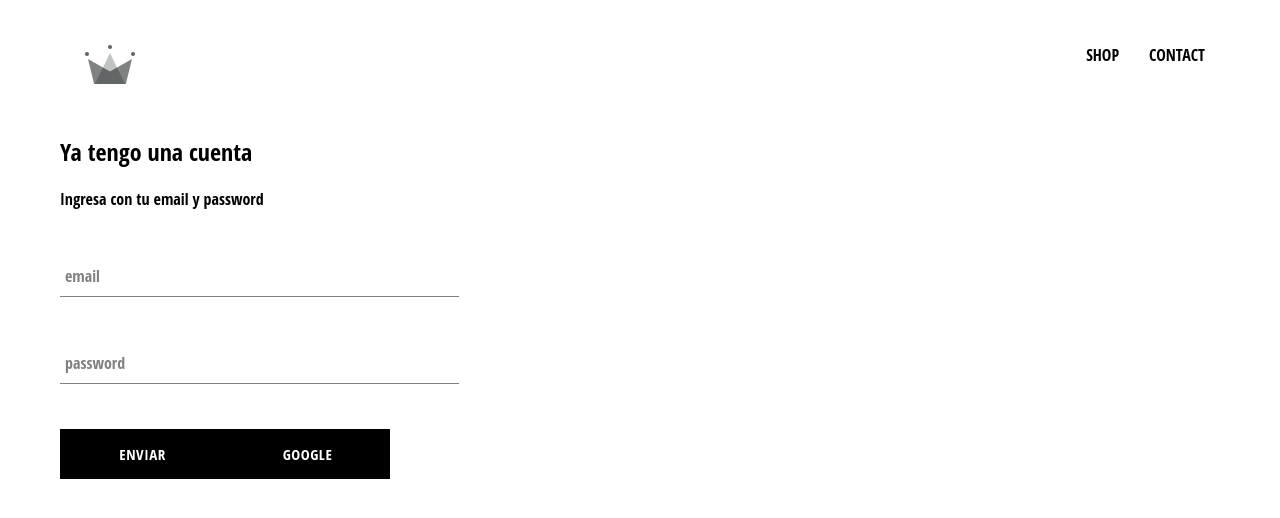
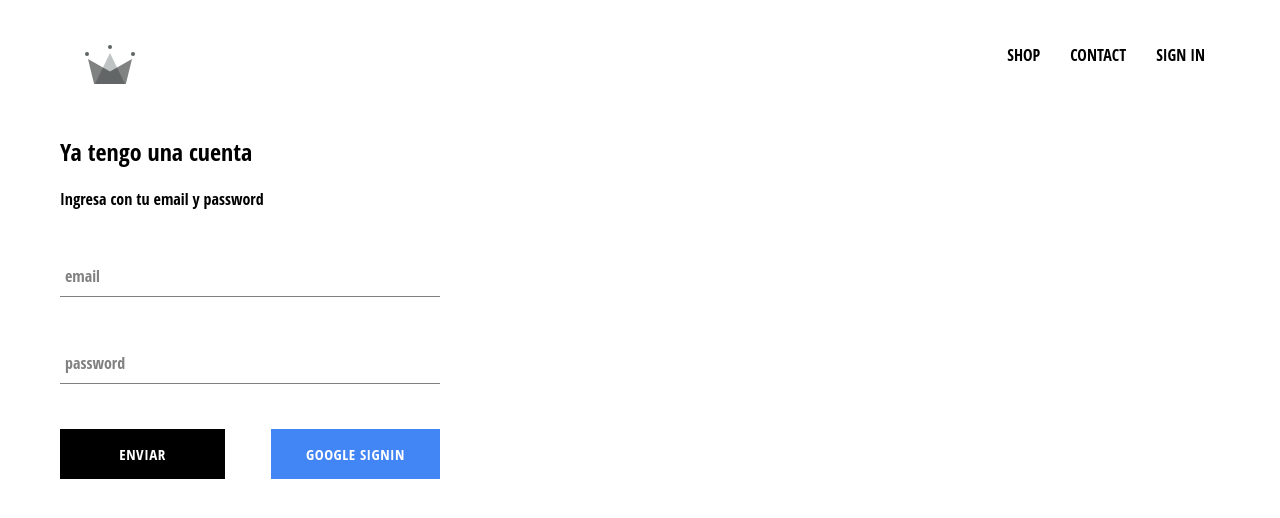
Before and after one commit to NaFrust/E-Commerce, a React (Create React App) app: page /signin in a window 1280 px wide. Shown: the top 518 px of the page. Built offline with nearby package versions, Linux system fonts and the light colour scheme; no server answers; the HTML template or start-up script is replaced by a standard one.

Commit message:
Se integro firebase, se modifico signin page

```diff
--- a/src/App.css
+++ b/src/App.css
@@ -7,3 +7,7 @@
     text-decoration: none;
     color: black;
 }
+
+*{
+    box-sizing: border-box;
+}
--- a/src/App.js
+++ b/src/App.js
@@ -36,7 +36,7 @@
   render() {
       return (
         <div>
-          <Header/>
+          <Header currentUser={this.state.currentUser}/>
           <Switch>
             <Route exact path='/' component={HomePage}/>
             <Route path='/shop' component={ShopPage}/>
--- a/src/components/custom-button/custom-button.component.jsx
+++ b/src/components/custom-button/custom-button.component.jsx
@@ -1,8 +1,8 @@
 import React from 'react';
 import './custom-button.style.scss'
 
-const CustomButton = ({children, ...otherProps})  => (
-    <button className='custom-button' {...otherProps}>
+const CustomButton = ({children, isGoogleSignIn,...otherProps})  => (
+    <button className={`${isGoogleSignIn ? 'google-sign-in':''} custom-button`} {...otherProps}>
         {children}
     </button>
 )
--- a/src/components/custom-button/custom-button.style.scss
+++ b/src/components/custom-button/custom-button.style.scss
@@ -19,4 +19,14 @@
         color: black;
         border: 1px solid black;
     }
+
+    &.google-sign-in{
+        background-color: #4285f4;
+        color: white;
+
+        &:hover{
+            background-color: #357ae8;
+            border: none;
+        }
+    }
 }
--- a/src/components/header/header.component.jsx
+++ b/src/components/header/header.component.jsx
@@ -2,8 +2,9 @@
 import './header.style.scss';
 import { Link } from 'react-router-dom';
 import {ReactComponent as Logo} from './../../assets/crown.svg';
+import { auth } from '../../firebase/firebase.util';
 
-const Header = () => (
+const Header = ({currentUser}) => (
     <div className='header'>
         <Link className='logo-container' to="/">
             <Logo className='logo' />
@@ -11,6 +12,13 @@
         <div className="options">
             <Link to='/shop' className='option'> SHOP </Link>
             <Link to='/shop' className='option'> CONTACT </Link>
+            {
+                currentUser ?
+                <div className="option" onClick={()=> auth.signOut()}>
+                SIGN OUT</div>
+                :
+                <Link className="option" to='/signin'>SIGN IN</Link>
+            }
         </div>
     </div>
 )
--- a/src/components/header/header.style.scss
+++ b/src/components/header/header.style.scss
@@ -20,6 +20,7 @@
 
         .option{
             padding: 10px 15px;
+            cursor: pointer;
         }
     }
 }
--- a/src/components/sign-in/sign-in.component.jsx
+++ b/src/components/sign-in/sign-in.component.jsx
@@ -49,10 +49,10 @@
                     label="password"
                     required
                     />
-
-
+                    <div className="buttons">
                     <CustomButton type='submit'> Enviar </CustomButton>
-                    <CustomButton onClick={signInWithGoogle}> Google </CustomButton>
+                    <CustomButton onClick={signInWithGoogle} isGoogleSignIn> Google SignIn</CustomButton>
+                    </div>
                 </form>
 
             </div>
--- a/src/components/sign-in/sign-in.style.scss
+++ b/src/components/sign-in/sign-in.style.scss
@@ -1,5 +1,5 @@
 .sign-in {
-    width: 30vw;
+    width: 380px;
     display: flex;
     flex-direction: column;
 
@@ -7,4 +7,9 @@
     .title{
         margin: 10px 0;
     }
+
+    .buttons{
+        display: flex;
+        justify-content: space-between;
+    }
 }
```
